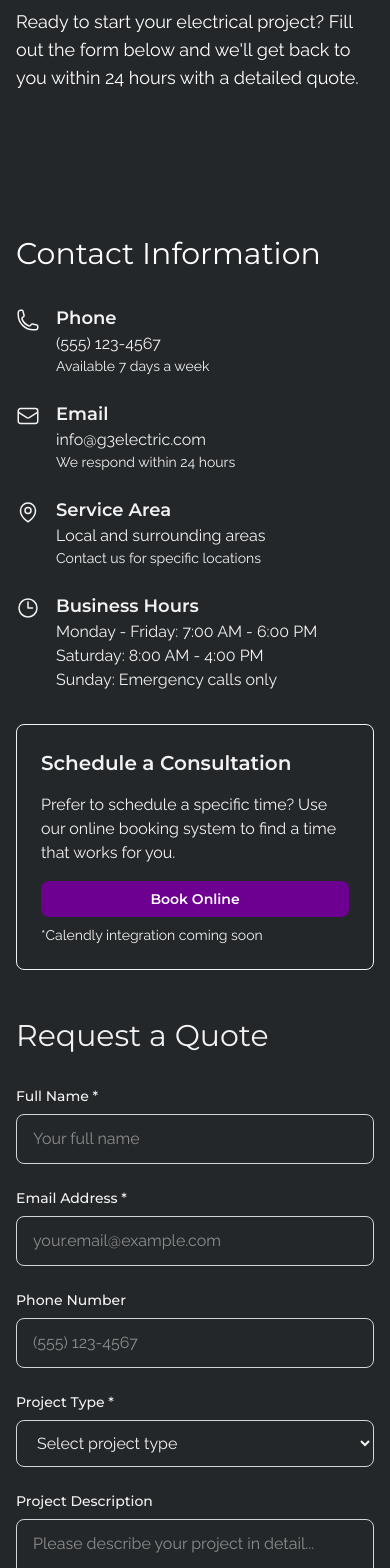
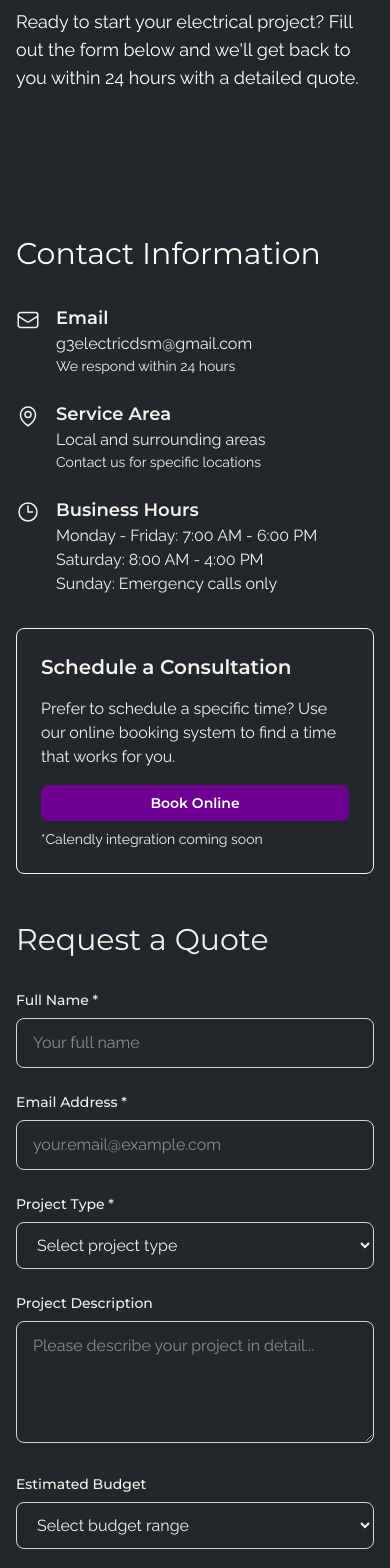
Before and after one commit to g3electricdsm-design/g3, a Next.js app: page /contact in a window 390 px wide. Shown: the part 233-1801 px from the top of the page. Built offline with nearby package versions, Linux system fonts and the light colour scheme; a web font is replaced by a local one.

Commit message:
Remove phone numbers from customer-facing pages and update email to g3electricdsm@gmail.com

```diff
--- a/src/app/about/page.tsx
+++ b/src/app/about/page.tsx
@@ -1,4 +1,5 @@
 import Link from "next/link";
+import Image from "next/image";
 import { Metadata } from "next";
 import {
   ShieldCheckIcon,
@@ -50,11 +51,13 @@ export default function About() {
       <section className="py-20">
         <div className="max-w-7xl mx-auto px-4 sm:px-6 lg:px-8">
           <div className="grid grid-cols-1 lg:grid-cols-2 gap-12 items-center">
-            <div>
-              <h2 className="font-montserrat text-4xl text-white mb-6">{content.mission.title}</h2>
-              <div className="space-y-4 font-raleway text-white-smoke">
-                <p>{content.mission.description}</p>
-              </div>
+            <div className="relative rounded-lg overflow-hidden aspect-[4/3]">
+              <Image
+                src="/images/family.jpg"
+                alt="Family"
+                fill
+                className="object-cover"
+              />
             </div>
             <div className="bg-white-smoke p-8 rounded-lg">
               <div className="text-center">
--- a/src/app/contact/page.tsx
+++ b/src/app/contact/page.tsx
@@ -1,7 +1,7 @@
 'use client';
 
 import { useState } from "react";
-import { PhoneIcon, EnvelopeIcon, MapPinIcon, ClockIcon } from "@heroicons/react/24/outline";
+import { EnvelopeIcon, MapPinIcon, ClockIcon } from "@heroicons/react/24/outline";
 import Navigation from "@/components/Navigation";
 import Footer from "@/components/Footer";
 
@@ -9,7 +9,6 @@ export default function Contact() {
   const [formData, setFormData] = useState({
     name: '',
     email: '',
-    phone: '',
     projectType: '',
     description: '',
     budget: '',
@@ -48,12 +47,6 @@ export default function Contact() {
       case 'projectType':
         if (!value) return 'Project type is required';
         return '';
-      case 'phone':
-        if (value && value.trim().length > 0) {
-          const phoneRegex = /^[\d\s\-\(\)\+]+$/;
-          if (!phoneRegex.test(value)) return 'Please enter a valid phone number';
-        }
-        return '';
       default:
         return '';
     }
@@ -65,9 +58,6 @@ export default function Contact() {
     newErrors.name = validateField('name', formData.name);
     newErrors.email = validateField('email', formData.email);
     newErrors.projectType = validateField('projectType', formData.projectType);
-    if (formData.phone) {
-      newErrors.phone = validateField('phone', formData.phone);
-    }
 
     setErrors(newErrors);
     return !Object.values(newErrors).some(error => error !== '');
@@ -128,7 +118,6 @@ export default function Contact() {
         setFormData({
           name: '',
           email: '',
-          phone: '',
           projectType: '',
           description: '',
           budget: '',
@@ -173,19 +162,14 @@ export default function Contact() {
 
               <div className="space-y-6 mb-8">
                 <div className="flex items-start">
-                  <PhoneIcon className="h-6 w-6 text-purple mr-4 mt-1" />
-                  <div>
-                    <h3 className="font-montserrat text-lg font-semibold text-earle-black">Phone</h3>
-                    <p className="font-raleway text-earle-black">(555) 123-4567</p>
-                    <p className="font-raleway text-sm text-earle-black">Available 7 days a week</p>
-                  </div>
-                </div>
-
-                <div className="flex items-start">
                   <EnvelopeIcon className="h-6 w-6 text-purple mr-4 mt-1" />
                   <div>
                     <h3 className="font-montserrat text-lg font-semibold text-earle-black">Email</h3>
-                    <p className="font-raleway text-earle-black">info@g3electric.com</p>
+                    <p className="font-raleway text-earle-black">
+                      <a href="mailto:g3electricdsm@gmail.com" className="text-purple hover:text-phlox transition-colors">
+                        g3electricdsm@gmail.com
+                      </a>
+                    </p>
                     <p className="font-raleway text-sm text-earle-black">We respond within 24 hours</p>
                   </div>
                 </div>
@@ -295,30 +279,6 @@ export default function Contact() {
                       </p>
                     )}
                   </div>
-                </div>
-
-                <div>
-                  <label htmlFor="phone" className="block font-montserrat text-sm font-medium text-earle-black mb-2">
-                    Phone Number
-                  </label>
-                    <input
-                      type="tel"
-                      id="phone"
-                      name="phone"
-                      value={formData.phone}
-                      onChange={handleInputChange}
-                      className={`w-full px-4 py-3 border rounded-lg focus:ring-2 focus:ring-purple focus:border-purple font-raleway text-earle-black ${
-                        errors.phone ? 'border-red-500' : 'border-gray-300'
-                      }`}
-                      placeholder="(555) 123-4567"
-                      aria-describedby="phone-error"
-                      aria-invalid={errors.phone ? 'true' : 'false'}
-                    />
-                    {errors.phone && (
-                      <p id="phone-error" className="mt-1 text-sm text-red-600 font-raleway" role="alert">
-                        {errors.phone}
-                      </p>
-                    )}
                 </div>
 
                 {/* Project Details */}
--- a/src/config/email.ts
+++ b/src/config/email.ts
@@ -3,7 +3,7 @@
 
 export const emailConfig = {
   // Your email address where contact form submissions will be sent
-  recipientEmail: 'info@g3electricdsm.com', // G3 Electric Des Moines contact email
+  recipientEmail: 'g3electricdsm@gmail.com', // G3 Electric Des Moines contact email
 
   // Email service configuration
   service: {
--- a/src/data/content.ts
+++ b/src/data/content.ts
@@ -140,10 +140,6 @@ export interface ContactContent {
         placeholder: string;
       };
       email: {
-        label: string;
-        placeholder: string;
-      };
-      phone: {
         label: string;
         placeholder: string;
       };
@@ -461,10 +457,6 @@ export const defaultContactContent: ContactContent = {
         label: "Email Address",
         placeholder: "your.email@example.com"
       },
-      phone: {
-        label: "Phone Number",
-        placeholder: "(555) 123-4567"
-      },
       message: {
         label: "Additional Message",
         placeholder: "Any additional information or questions..."
@@ -476,15 +468,9 @@ export const defaultContactContent: ContactContent = {
     title: "Contact Information",
     items: [
       {
-        id: "phone",
-        label: "Phone",
-        value: "(555) 123-4567",
-        icon: "PhoneIcon"
-      },
-      {
         id: "email",
         label: "Email",
-        value: "info@g3electric.com",
+        value: "g3electricdsm@gmail.com",
         icon: "EnvelopeIcon"
       },
       {
```
